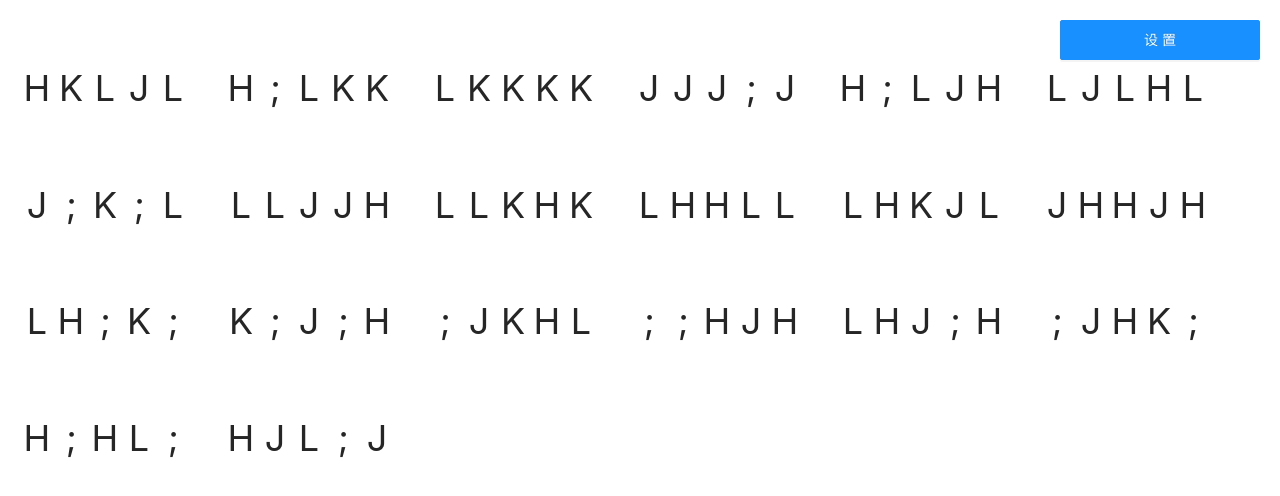
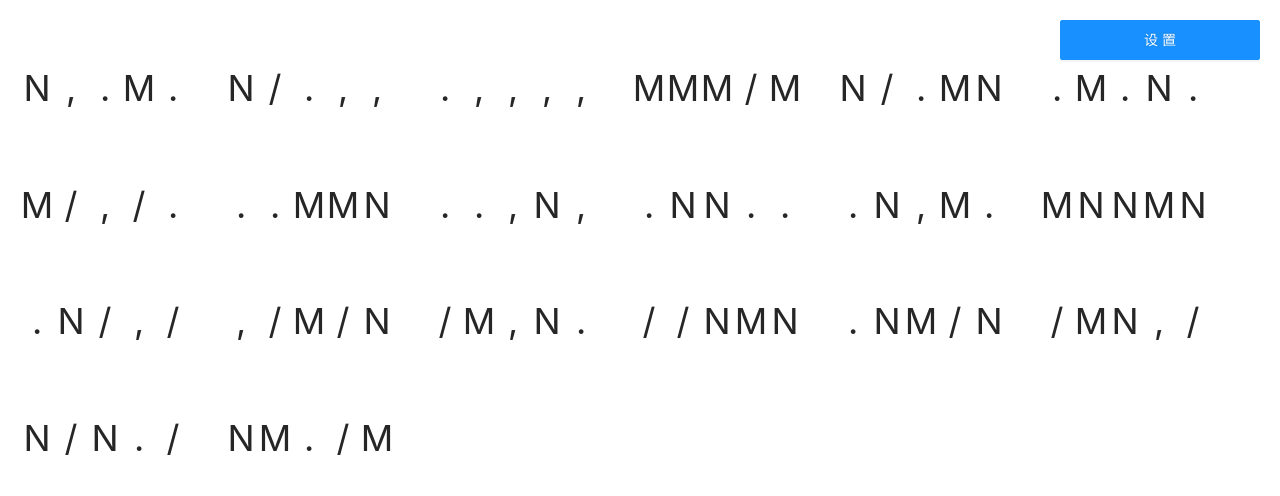
Before and after one commit to qqxiaowen/spell-word, a React app: page /main in a window 1280 px wide. Shown: the top 496 px of the page. Built offline with nearby package versions, Linux system fonts and the light colour scheme.

Commit message:
update 更改映射

```diff
--- a/scripts/start.js
+++ b/scripts/start.js
@@ -1,4 +1,4 @@
-'use strict';
+
 
 // Do this as the first thing so that any code reading it knows the right env.
 process.env.BABEL_ENV = 'development';
@@ -44,7 +44,7 @@ if (!checkRequiredFiles([paths.appHtml, paths.appIndexJs])) {
 }
 
 // Tools like Cloud9 rely on this.
-const DEFAULT_PORT = parseInt(process.env.PORT, 10) || 3000;
+const DEFAULT_PORT = parseInt(process.env.PORT, 10) || 5050;
 const HOST = process.env.HOST || '0.0.0.0';
 
 if (process.env.HOST) {
--- a/src/page/main/main.less
+++ b/src/page/main/main.less
@@ -34,6 +34,7 @@
 
       .error {
         background-color: rgb(255, 110, 110);
+        min-height: 56px;
       }
     }
 
--- a/src/page/main/main.tsx
+++ b/src/page/main/main.tsx
@@ -2,7 +2,7 @@
  * @Author: xiaoWen
  * @Date: 2022-01-14 10:39:37
  * @LastEditors: xiaoWen
- * @LastEditTime: 2022-01-14 10:43:41
+ * @LastEditTime: 2022-02-09 11:02:04
  */
 
 import { Button, Drawer, Form, InputNumber, Select } from 'antd';
@@ -13,45 +13,50 @@ import './main.less';
 
 const { Option } = Select;
 
-interface writeBoxArrItem {
+interface WriteBoxArrItem {
   className: string;
+  value: string;
+}
+
+interface WorkItem {
+  label: string;
   value: string;
 }
 
 const Main = () => {
   const [wordBoxArr, setWordBoxArr] = useState<string[]>([]);
-  const [writeBoxArr, setWriteBoxArr] = useState<writeBoxArrItem[]>([]);
-  // const [resultLength] = useState<number>(20); // 一次要练习的字符长度
+  const [writeBoxArr, setWriteBoxArr] = useState<WriteBoxArrItem[]>([]);
 
   const [isShowSettingDom, setIsShowSettingDom] = useState<boolean>(false); // 是否显示设置抽屉
 
   const [formData] = Form.useForm();
 
+  const fiterWorkArr = ['META', 'ALT', 'CONTROL', 'SHIFT', 'CAPSLOCK', 'TAB', 'ENTER']; // 需要过滤的特殊键
+  const baseWorkArr: WorkItem[] = [
+    // 要练习的字符映射
+    { label: '中右', value: 'H~J~K~L~;' },
+    { label: '中左', value: 'A~S~D~F~G' },
+    { label: '上右', value: 'Y~U~I~O~P' },
+    { label: '上左', value: 'Q~W~E~R~T' },
+    { label: '下右', value: 'N~M~,~.~/' },
+    { label: '下左', value: 'Z~X~C~V~B' }
+    // indexFingerRightOne: { label: '', value: ['Y', 'H', 'N'] },
+    // indexFingerRightTwo: { label: '', value: ['U', 'J', 'M'] },
+    // indexFingerLeftOne: { label: '', value: ['R', 'F', 'V'] },
+    // indexFingerLeftTwo: { label: '', value: ['T', 'G', 'B'] }
+  ];
+  const wordInterval = 5; // 间隔
+
   const defaultFormData = {
     resultLength: 100,
-    workType: ['middleRight']
+    workType: ['N~M~,~.~/']
   };
-  const fiterWorkArr = ['META', 'ALT', 'CONTROL', 'SHIFT', 'CAPSLOCK', 'TAB', 'ENTER']; // 需要过滤的特殊键
-  const baseWork: any = {
-    // 要练习的字符映射
-    middleRight: ['H', 'J', 'K', 'L', ';'],
-    middleLeft: ['A', 'S', 'D', 'F', 'G'],
-    topRight: ['Y', 'U', 'I', 'O', 'P'],
-    topLeft: ['Q', 'W', 'E', 'R', 'T'],
-    bottomRight: ['N', 'M', ',', '.', '/'],
-    bottomLeft: ['Z', 'X', 'C', 'V', 'B'],
-    indexFingerRightOne: ['Y', 'H', 'N'], // 右手食指1
-    indexFingerRightTwo: ['U', 'J', 'M'], // 右手食指2
-    indexFingerLeftOne: ['R', 'F', 'V'], // 左手食指1
-    indexFingerLeftTwo: ['T', 'G', 'B'] // 左手食指2
-  };
-  const wordInterval = 5; // 间隔
 
   // const selfAudioObj = new selfAudio();
 
   useEffect(() => {
     formData.setFieldsValue({ ...defaultFormData });
-    getWorkText();
+    getWorkText('init');
     // eslint-disable-next-line react-hooks/exhaustive-deps
   }, []);
 
@@ -66,16 +71,17 @@ const Main = () => {
   }, [writeBoxArr, wordBoxArr, isShowSettingDom]);
 
   /** 获取随机字符 */
-  const getWorkText = () => {
+  const getWorkText = (type: string) => {
     let recordObj: any = {};
     let workArr: string[] = [];
-    // console.log(formData.getFieldsValue());
+    console.log(formData.getFieldsValue());
 
     (formData.getFieldValue('workType') || defaultFormData.workType).forEach((item: string) => {
-      workArr = workArr.concat(baseWork[item]);
+      workArr = workArr.concat(item.split('~'));
     });
     workArr = Array.from(new Set(workArr));
     // console.log('workArr: ', workArr);
+    // console.log('join-type: ', type);
     let resultArr = [];
     const forLength = formData.getFieldValue('resultLength') || defaultFormData.resultLength;
     for (let i = 0; i < forLength; i++) {
@@ -94,7 +100,7 @@ const Main = () => {
       }
     }
     // console.log('resultArr: ', resultArr);
-    console.log('recordObj: ', recordObj);
+    // console.log('recordObj: ', recordObj);
     setWordBoxArr(resultArr);
   };
 
@@ -121,10 +127,10 @@ const Main = () => {
       }
     }
     if (arr.length === wordBoxArr.length) {
+      // 练习完了
       console.log('练习完了', arr, wordBoxArr);
-      // 练习完了
       setWriteBoxArr([]);
-      getWorkText();
+      getWorkText('over');
     } else {
       setWriteBoxArr(arr);
     }
@@ -133,11 +139,15 @@ const Main = () => {
   /** 设置 */
   const settingDom = useMemo(() => {
     const hideDrawer = () => {
-      formData.validateFields().then(data => {
-        setIsShowSettingDom(false);
-        getWorkText();
-        setWriteBoxArr([]);
-      });
+      console.log('hideDrawer触发');
+      if (isShowSettingDom) {
+        // 收起时直接拍空格有时会触发Button-Click事件，点击page后则不会再触发
+        formData.validateFields().then(data => {
+          setIsShowSettingDom(false);
+          getWorkText('setting');
+          setWriteBoxArr([]);
+        });
+      }
     };
     return (
       <>
@@ -151,9 +161,9 @@ const Main = () => {
             </Form.Item>
             <Form.Item name="workType" label="练习区间" rules={[{ required: true, message: '必选' }]}>
               <Select mode="multiple" placeholder="请选择">
-                {Object.keys(baseWork).map(item => (
-                  <Option value={item} key={item}>
-                    {item}
+                {baseWorkArr.map((item: WorkItem) => (
+                  <Option value={item.value} key={item.label}>
+                    {item.label}
                   </Option>
                 ))}
               </Select>
@@ -166,7 +176,7 @@ const Main = () => {
       </>
     );
     // eslint-disable-next-line react-hooks/exhaustive-deps
-  }, [baseWork, formData, isShowSettingDom]);
+  }, [baseWorkArr, formData, isShowSettingDom]);
 
   const writeDom = useMemo(() => {
     return (
@@ -179,7 +189,7 @@ const Main = () => {
           ))}
         </div>
         <div className="write-box">
-          {writeBoxArr.map((item: writeBoxArrItem, index: number) => (
+          {writeBoxArr.map((item: WriteBoxArrItem, index: number) => (
             <div className={`item ${item.className}`} key={index}>
               {item.value}
             </div>
```
